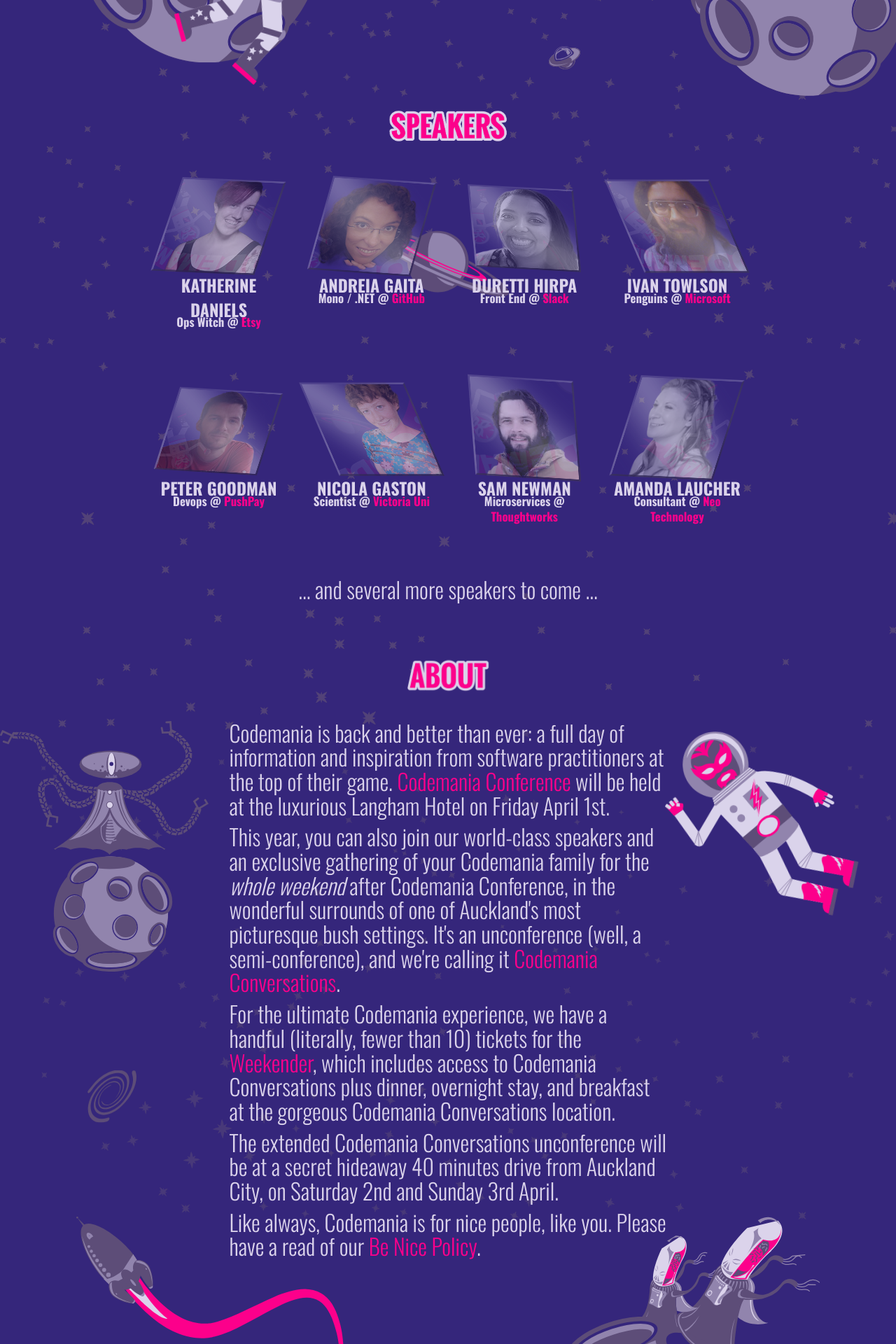
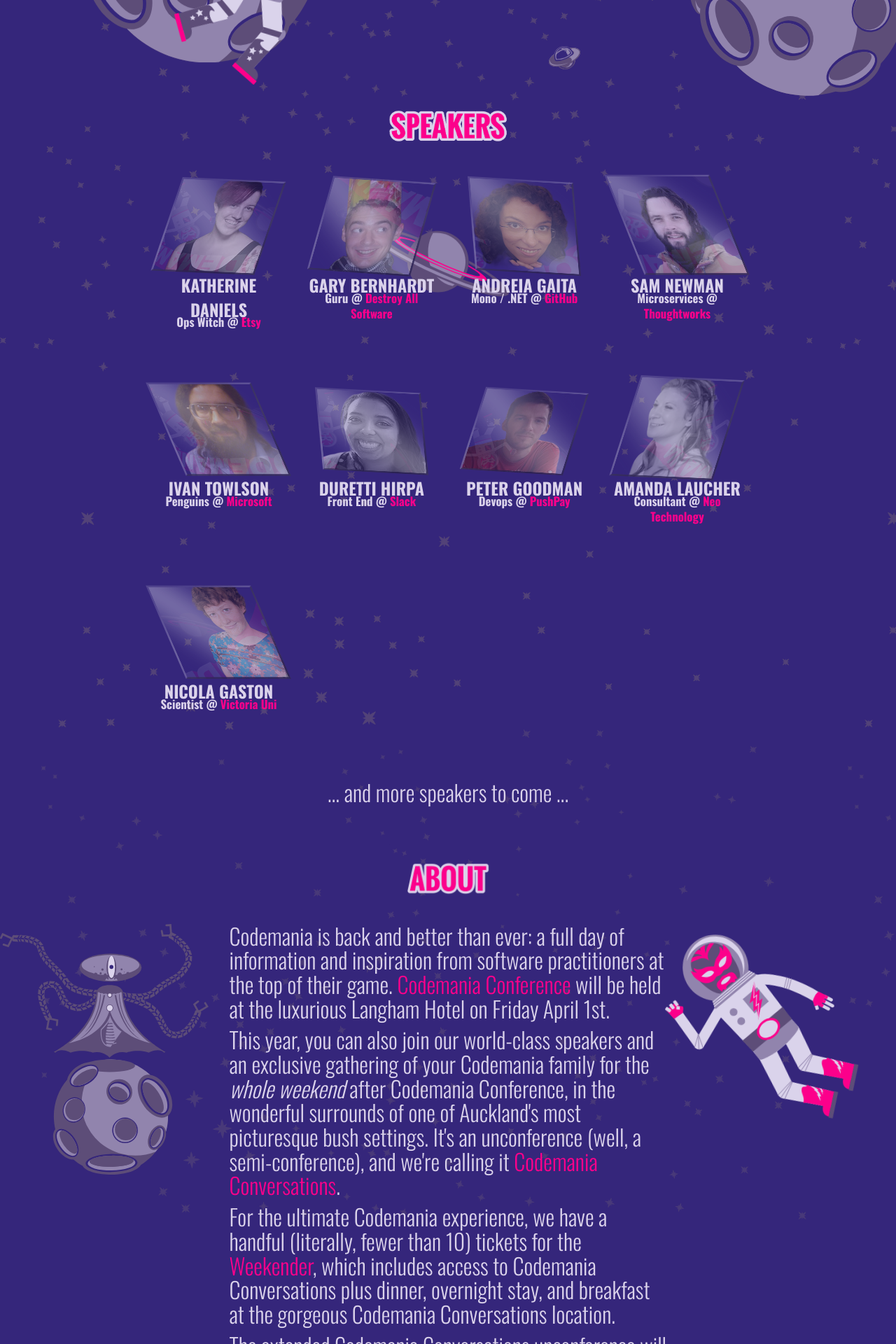
Before and after one commit to mightymuke/codemania.github.io, a Jekyll site: the page built from index.md, in a window 1280 px wide. Shown: the part 557-2477 px from the top of the page at 70% size. Built offline with Jekyll 4.4.1, drawn with Linux system fonts in a browser that asks for light colours; nearby versions of some CDN libraries; some web fonts are replaced.

Commit message:
GARY BERNHARDT!!
and shuffling the speaker names around a bit. Just for fun.

```diff
--- a/index.md
+++ b/index.md
@@ -51,12 +51,37 @@
         <p>Katherine Daniels</p>
         <p class="byline">Ops Witch @ <span class="hilite">Etsy</span></p>
       </div>
+      <div class="col-sm-2 col-xs-6 speaker-box speaker-link" id="garybernhardt">
+        <div class="speaker-image-container two">
+          <img src="/images/speakers/2016/gary_bernhardt.png" class="speaker2" />
+        </div>
+        <p>Gary Bernhardt</p>
+        <p class="byline">Guru @ <span class="hilite">Destroy All Software</span></p>
+      </div>
       <div class="col-sm-2 col-xs-6 speaker-box speaker-link" id="sh4na">
         <div class="speaker-image-container two">
-          <img src="/images/speakers/2016/andreia_gaita.png" class="speaker2" />
+          <img src="/images/speakers/2016/andreia_gaita.png" class="speaker3" />
         </div>
         <p>Andreia Gaita</p>
         <p class="byline">Mono / .NET @ <span class="hilite">GitHub</span></p>
+      </div>
+      <div class="col-sm-2 col-xs-6 speaker-box speaker-link" id="samnewman">
+        <div class="speaker-image-container three">
+          <img src="/images/speakers/2016/sam_newman.png" class="speaker4"/>
+        </div>
+        <p>Sam Newman</p>
+        <p class="byline">Microservices @ <span class="hilite">Thoughtworks</span></p>
+      </div>
+      <div class="col-sm-2 hidden-xs"></div>
+    </div>
+    <div class="row speaker-row oswald-bold">
+      <div class="col-sm-2 hidden-xs"></div>
+      <div class="col-sm-2 col-xs-6 speaker-box speaker-link" id="ppog_penguin">
+        <div class="speaker-image-container two">
+          <img src="/images/speakers/2016/ivan_towlson.png" class="speaker4"/>
+        </div>
+        <p>Ivan Towlson</p>
+        <p class="byline">Penguins @ <span class="hilite">Microsoft</span></p>
       </div>
       <div class="col-sm-2 col-xs-6 speaker-box speaker-link" id="duretti">
         <div class="speaker-image-container one">
@@ -65,37 +90,12 @@
         <p>Duretti Hirpa</p>
         <p class="byline">Front End @ <span class="hilite">Slack</span></p>
       </div>
-      <div class="col-sm-2 col-xs-6 speaker-box speaker-link" id="ppog_penguin">
-        <div class="speaker-image-container two">
-          <img src="/images/speakers/2016/ivan_towlson.png" class="speaker4"/>
-        </div>
-        <p>Ivan Towlson</p>
-        <p class="byline">Penguins @ <span class="hilite">Microsoft</span></p>
-      </div>
-      <div class="col-sm-2 hidden-xs"></div>
-    </div>
-    <div class="row speaker-row oswald-bold">
-      <div class="col-sm-2 hidden-xs"></div>
       <div class="col-sm-2 col-xs-6 speaker-box speaker-link" id="petegoo">
         <div class="speaker-image-container one">
           <img src="/images/speakers/2016/peter_goodman.png" class="speaker2" />
         </div>
         <p>Peter Goodman</p>
         <p class="byline">Devops @ <span class="hilite">PushPay</span></p>
-      </div>
-      <div class="col-sm-2 col-xs-6 speaker-box speaker-link" id="nicgaston">
-        <div class="speaker-image-container two">
-          <img src="/images/speakers/2016/nicola_gaston.png" class="speaker4" />
-        </div>
-        <p>Nicola Gaston</p>
-        <p class="byline">Scientist @ <span class="hilite">Victoria Uni</span></p>
-      </div>
-      <div class="col-sm-2 col-xs-6 speaker-box speaker-link" id="samnewman">
-        <div class="speaker-image-container three">
-          <img src="/images/speakers/2016/sam_newman.png" class="speaker3"/>
-        </div>
-        <p>Sam Newman</p>
-        <p class="byline">Microservices @ <span class="hilite">Thoughtworks</span></p>
       </div>
       <div class="col-sm-2 col-xs-6 speaker-box speaker-link" id="pandamonial">
         <div class="speaker-image-container three">
@@ -106,10 +106,21 @@
       </div>
       <div class="col-sm-2 hidden-xs"></div>
     </div>
+    <div class="row speaker-row oswald-bold">
+      <div class="col-sm-2 hidden-xs"></div>
+      <div class="col-sm-2 col-xs-6 speaker-box speaker-link" id="nicgaston">
+        <div class="speaker-image-container two">
+          <img src="/images/speakers/2016/nicola_gaston.png" class="speaker4" />
+        </div>
+        <p>Nicola Gaston</p>
+        <p class="byline">Scientist @ <span class="hilite">Victoria Uni</span></p>
+      </div>
+      <div class="col-sm-2 hidden-xs"></div>
+    </div>
     <div class="row">
       <div class="col-sm-2 hidden-xs"></div>
       <div class="col-sm-8 col-xs-12 center">
-      <p>... and several more speakers to come ...</p>
+      <p>... and more speakers to come ...</p>
       </div>
       <div class="col-sm-2 hidden-xs"></div>
     </div>
```
Also changed, not shown: images/speakers/2016/gary_bernhardt.png (added).
